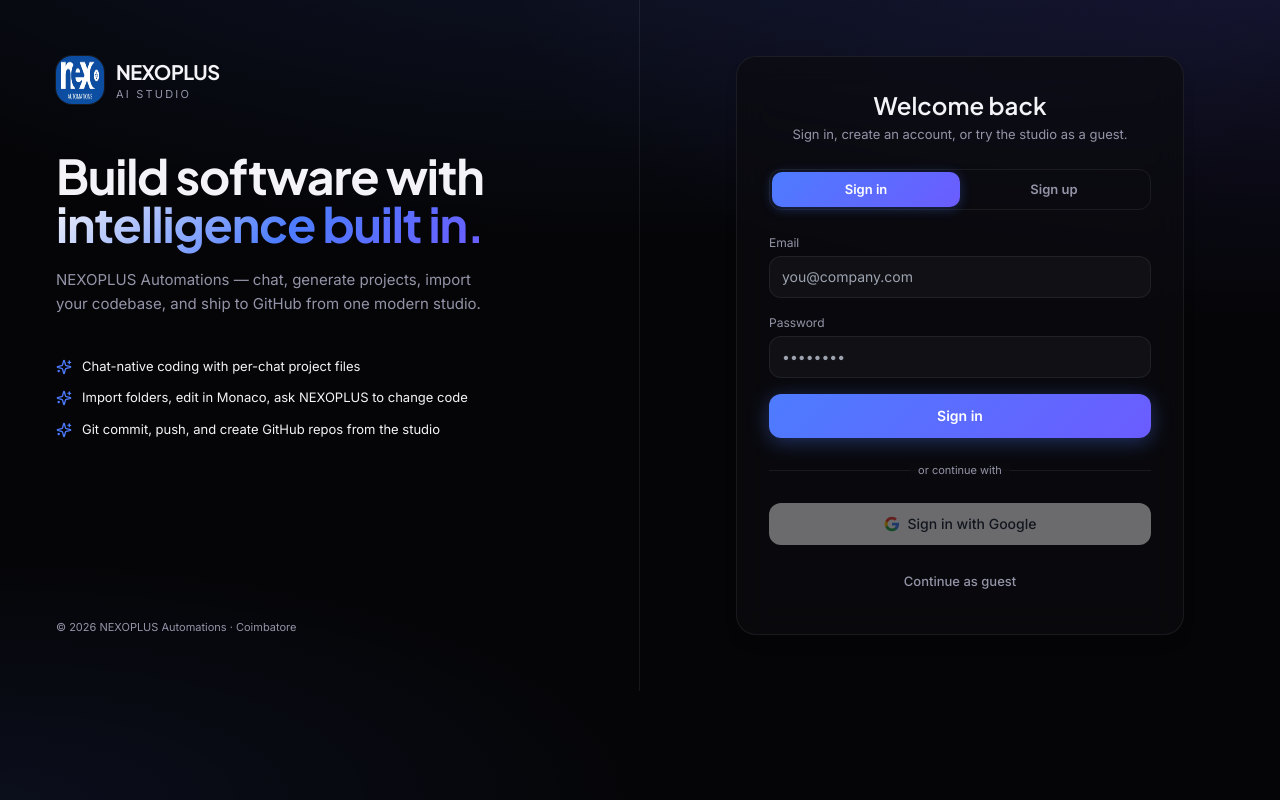
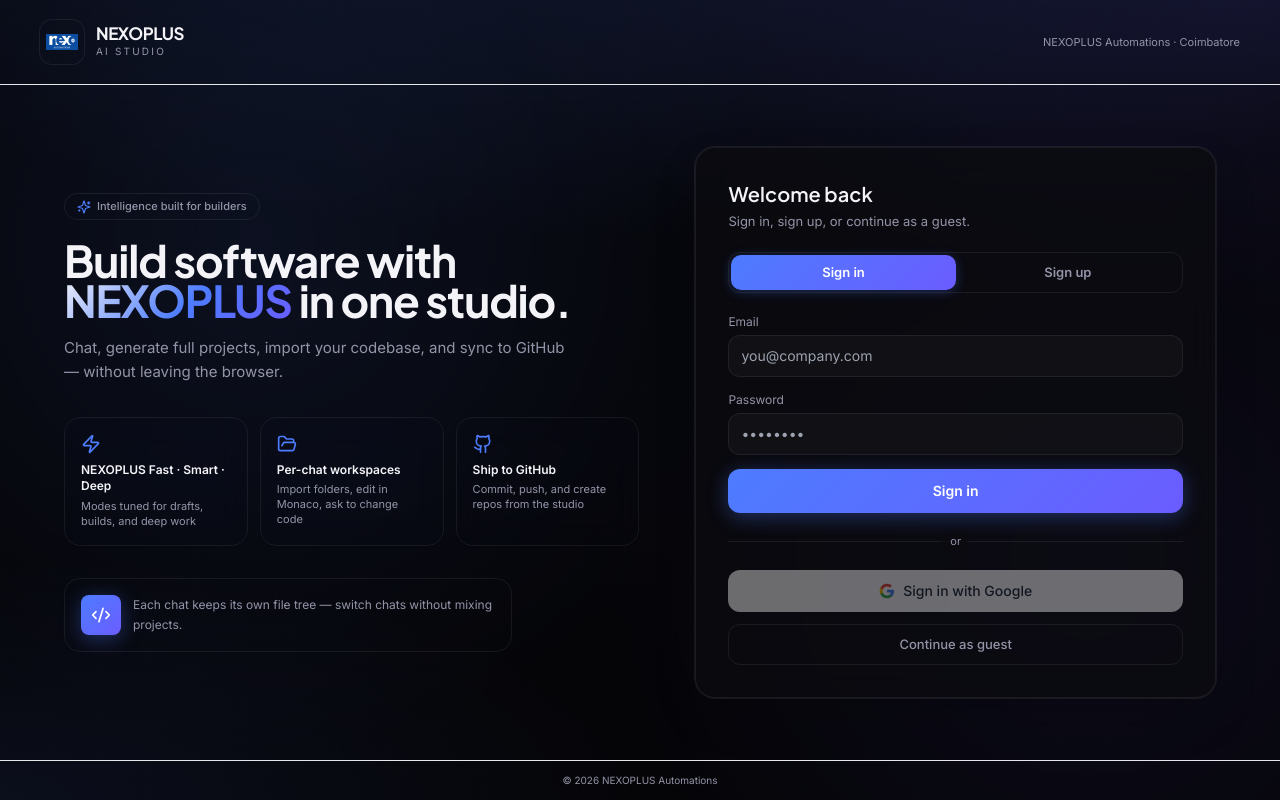
Before and after one commit to karthiknexoplus/NEXO-AI, a React (Vite) app in the folder web/: page / in a window 1280 px wide. Built offline with nearby package versions, Linux system fonts and the light colour scheme; no server answers.

Commit message:
Refresh landing layout and fix logo aspect ratio.
Use a full-viewport hero with feature cards and object-contain logos on the landing page and sidebar.

Co-authored-by: Cursor <cursoragent@cursor.com>

```diff
--- a/web/src/components/LandingPage.tsx
+++ b/web/src/components/LandingPage.tsx
@@ -1,5 +1,5 @@
 import { useEffect, useState } from "react";
-import { Loader2, Sparkles } from "lucide-react";
+import { Code2, FolderOpen, Github, Loader2, Sparkles, Zap } from "lucide-react";
 import {
   fetchAuthConfig,
   login,
@@ -15,10 +15,10 @@ interface LandingPageProps {
   onAuthenticated: (session: AuthSession) => void;
 }
 
-const FEATURES = [
-  "Chat-native coding with per-chat project files",
-  "Import folders, edit in Monaco, ask NEXOPLUS to change code",
-  "Git commit, push, and create GitHub repos from the studio",
+const HIGHLIGHTS = [
+  { icon: Zap, title: "NEXOPLUS Fast · Smart · Deep", desc: "Modes tuned for drafts, builds, and deep work" },
+  { icon: FolderOpen, title: "Per-chat workspaces", desc: "Import folders, edit in Monaco, ask to change code" },
+  { icon: Github, title: "Ship to GitHub", desc: "Commit, push, and create repos from the studio" },
 ];
 
 export function LandingPage({ onAuthenticated }: LandingPageProps) {
@@ -58,8 +58,7 @@ export function LandingPage({ onAuthenticated }: LandingPageProps) {
     setBusy(true);
     setError(null);
     try {
-      const session = await login(email, password);
-      finish(session);
+      finish(await login(email, password));
     } catch (err) {
       setError(err instanceof Error ? err.message : "Sign in failed");
     } finally {
@@ -72,8 +71,7 @@ export function LandingPage({ onAuthenticated }: LandingPageProps) {
     setBusy(true);
     setError(null);
     try {
-      const session = await register(email, password);
-      finish(session);
+      finish(await register(email, password));
     } catch (err) {
       setError(err instanceof Error ? err.message : "Sign up failed");
     } finally {
@@ -85,8 +83,7 @@ export function LandingPage({ onAuthenticated }: LandingPageProps) {
     setBusy(true);
     setError(null);
     try {
-      const session = await loginAsGuest();
-      finish(session);
+      finish(await loginAsGuest());
     } catch {
       setError("Could not start guest session");
     } finally {
@@ -95,67 +92,101 @@ export function LandingPage({ onAuthenticated }: LandingPageProps) {
   };
 
   return (
-    <div className="min-h-full nexo-app-bg overflow-y-auto">
-      <div className="min-h-full grid lg:grid-cols-2">
-        <section
-          className="relative flex flex-col justify-between p-10 lg:p-14 border-b lg:border-b-0 lg:border-r border-nexo-border"
+    <div className="h-dvh min-h-[600px] flex flex-col nexo-app-bg overflow-hidden relative">
+      <div
+        className="pointer-events-none absolute inset-0 opacity-40"
+        aria-hidden
         style={{
-            background:
-              "linear-gradient(145deg, color-mix(in srgb, var(--nexo-brand) 18%, var(--nexo-sidebar)) 0%, var(--nexo-panel) 55%, var(--nexo-app-bg) 100%)",
+          backgroundImage: `
+            radial-gradient(circle at 20% 30%, color-mix(in srgb, var(--nexo-brand) 25%, transparent) 0%, transparent 45%),
+            radial-gradient(circle at 85% 70%, color-mix(in srgb, var(--nexo-brand-2) 20%, transparent) 0%, transparent 40%)
+          `,
         }}
-        >
-          <div>
-            <div className="flex items-center gap-3 mb-12">
+      />
+      <div
+        className="pointer-events-none absolute inset-0 opacity-[0.03] dark:opacity-[0.06]"
+        style={{
+          backgroundImage:
+            "linear-gradient(var(--nexo-border) 1px, transparent 1px), linear-gradient(90deg, var(--nexo-border) 1px, transparent 1px)",
+          backgroundSize: "48px 48px",
+        }}
+        aria-hidden
+      />
+
+      <header className="relative z-10 shrink-0 flex items-center justify-between px-6 lg:px-10 py-5 border-b border-nexo-border/60">
+        <div className="flex items-center gap-3">
+          <div className="h-11 w-11 shrink-0 rounded-xl ring-1 ring-nexo-border bg-nexo-composer/80 flex items-center justify-center overflow-hidden p-1.5">
             <img
               src="/nexoplus-logo.png"
-                alt="NEXOPLUS"
-                className="w-12 h-12 rounded-2xl ring-1 ring-nexo-border shadow-sm"
+              alt=""
+              className="max-h-full max-w-full w-auto h-auto object-contain"
             />
+          </div>
           <div>
-                <p className="font-display text-xl font-bold tracking-tight text-nexo-fg">
+            <p className="font-display text-[17px] font-bold tracking-tight text-nexo-fg leading-none">
               NEXOPLUS
             </p>
-                <p className="text-[11px] uppercase tracking-[0.2em] text-nexo-muted">
+            <p className="text-[10px] uppercase tracking-[0.22em] text-nexo-muted mt-0.5">
               AI Studio
             </p>
           </div>
         </div>
-            <h1 className="font-display text-4xl lg:text-5xl font-bold leading-[1.1] tracking-tight text-nexo-fg max-w-lg">
+        <p className="hidden sm:block text-[11px] text-nexo-muted">
+          NEXOPLUS Automations · Coimbatore
+        </p>
+      </header>
+
+      <main className="relative z-10 flex-1 min-h-0 flex items-center justify-center px-6 lg:px-10 py-6 lg:py-8">
+        <div className="w-full max-w-6xl grid lg:grid-cols-[1.05fr_0.95fr] gap-10 lg:gap-14 items-center">
+          <div className="space-y-8">
+            <div>
+              <span className="inline-flex items-center gap-1.5 px-3 py-1 rounded-full text-[11px] font-medium border border-nexo-border bg-nexo-composer/60 text-nexo-muted mb-5">
+                <Sparkles className="w-3.5 h-3.5 text-nexo-brand" />
+                Intelligence built for builders
+              </span>
+              <h1 className="font-display text-[2.25rem] sm:text-4xl lg:text-[2.75rem] font-bold leading-[1.08] tracking-tight text-nexo-fg">
                 Build software with{" "}
-              <span className="nexo-gradient-text">intelligence built in.</span>
+                <span className="nexo-gradient-text">NEXOPLUS</span> in one studio.
               </h1>
-            <p className="mt-5 text-[15px] text-nexo-muted max-w-md leading-relaxed">
-              NEXOPLUS Automations — chat, generate projects, import your codebase, and ship to
-              GitHub from one modern studio.
+              <p className="mt-4 text-[15px] text-nexo-muted max-w-lg leading-relaxed">
+                Chat, generate full projects, import your codebase, and sync to GitHub — without
+                leaving the browser.
               </p>
-            <ul className="mt-10 space-y-3">
-              {FEATURES.map((f) => (
-                <li
-                  key={f}
-                  className="flex items-start gap-2.5 text-[13px] text-nexo-fg/90"
+            </div>
+
+            <div className="grid sm:grid-cols-3 gap-3">
+              {HIGHLIGHTS.map(({ icon: Icon, title, desc }) => (
+                <div
+                  key={title}
+                  className="rounded-2xl border border-nexo-border bg-nexo-sidebar/80 nexo-glass p-4 shadow-sm"
                 >
-                  <Sparkles className="w-4 h-4 text-nexo-brand shrink-0 mt-0.5" />
-                  {f}
-                </li>
+                  <Icon className="w-5 h-5 text-nexo-brand mb-2" />
+                  <p className="text-[12px] font-semibold text-nexo-fg leading-snug">{title}</p>
+                  <p className="text-[11px] text-nexo-muted mt-1 leading-snug">{desc}</p>
+                </div>
               ))}
-            </ul>
             </div>
-          <p className="mt-12 text-[11px] text-nexo-muted">
-            © {new Date().getFullYear()} NEXOPLUS Automations · Coimbatore
+
+            <div className="hidden lg:flex items-center gap-3 rounded-2xl border border-nexo-border bg-nexo-composer/50 p-4 max-w-md">
+              <div className="h-10 w-10 rounded-lg nexo-btn-primary flex items-center justify-center shrink-0">
+                <Code2 className="w-5 h-5 text-white" />
+              </div>
+              <p className="text-[12px] text-nexo-muted leading-relaxed">
+                Each chat keeps its own file tree — switch chats without mixing projects.
               </p>
-        </section>
+            </div>
+          </div>
 
-        <section className="flex items-center justify-center p-8 lg:p-14">
-          <div className="w-full max-w-md">
-            <div className="nexo-glass bg-nexo-sidebar border border-nexo-border rounded-3xl shadow-lg p-8">
-              <h2 className="font-display text-2xl font-semibold text-nexo-fg text-center">
-                Welcome back
+          <div className="w-full max-w-[420px] mx-auto lg:max-w-none lg:ml-auto">
+            <div className="nexo-glass bg-nexo-sidebar border border-nexo-border rounded-3xl shadow-composer p-7 sm:p-8">
+              <h2 className="font-display text-xl font-semibold text-nexo-fg">
+                {tab === "signin" ? "Welcome back" : "Create your account"}
               </h2>
-              <p className="text-center text-[13px] text-nexo-muted mt-1 mb-6">
-                Sign in, create an account, or try the studio as a guest.
+              <p className="text-[13px] text-nexo-muted mt-1 mb-5">
+                Sign in, sign up, or continue as a guest.
               </p>
 
-              <div className="flex rounded-xl border border-nexo-border p-0.5 mb-6 bg-nexo-composer/40">
+              <div className="flex rounded-xl border border-nexo-border p-0.5 mb-5 bg-nexo-composer/40">
                 {(["signin", "signup"] as AuthTab[]).map((t) => (
                   <button
                     key={t}
@@ -173,7 +204,7 @@ export function LandingPage({ onAuthenticated }: LandingPageProps) {
               </div>
 
               {tab === "signup" && (
-                <label className="block text-[12px] text-nexo-muted mb-4">
+                <label className="block text-[12px] text-nexo-muted mb-3">
                   Your name
                   <input
                     value={name}
@@ -185,7 +216,10 @@ export function LandingPage({ onAuthenticated }: LandingPageProps) {
                 </label>
               )}
 
-              <form onSubmit={tab === "signin" ? handleSignIn : handleSignUp} className="space-y-4">
+              <form
+                onSubmit={tab === "signin" ? handleSignIn : handleSignUp}
+                className="space-y-3.5"
+              >
                 <label className="block text-[12px] text-nexo-muted">
                   Email
                   <input
@@ -217,7 +251,7 @@ export function LandingPage({ onAuthenticated }: LandingPageProps) {
                 <button
                   type="submit"
                   disabled={busy}
-                  className="w-full py-3 rounded-xl nexo-btn-primary font-semibold text-sm disabled:opacity-50"
+                  className="w-full py-3 rounded-xl nexo-btn-primary font-semibold text-sm disabled:opacity-50 mt-1"
                 >
                   {busy ? (
                     <span className="inline-flex items-center gap-2 justify-center">
@@ -232,12 +266,12 @@ export function LandingPage({ onAuthenticated }: LandingPageProps) {
                 </button>
               </form>
 
-              <div className="relative my-6">
+              <div className="relative my-5">
                 <div className="absolute inset-0 flex items-center">
                   <div className="w-full border-t border-nexo-border" />
                 </div>
                 <div className="relative flex justify-center text-[11px]">
-                  <span className="bg-nexo-sidebar px-2 text-nexo-muted">or continue with</span>
+                  <span className="bg-nexo-sidebar px-2 text-nexo-muted">or</span>
                 </div>
               </div>
 
@@ -246,13 +280,8 @@ export function LandingPage({ onAuthenticated }: LandingPageProps) {
                 disabled={busy || !googleEnabled}
                 onClick={() => startGoogleSignIn()}
                 className="w-full flex items-center justify-center gap-2 py-2.5 rounded-xl border border-nexo-border bg-white text-gray-800 text-sm font-medium hover:bg-gray-50 disabled:opacity-40 disabled:cursor-not-allowed dark:bg-nexo-composer dark:text-nexo-fg dark:hover:bg-nexo-hover"
-                title={
-                  googleEnabled
-                    ? "Sign in with Google"
-                    : "Ask your admin to add Google OAuth credentials in Studio settings"
-                }
               >
-                <svg className="w-4 h-4" viewBox="0 0 24 24" aria-hidden>
+                <svg className="w-4 h-4 shrink-0" viewBox="0 0 24 24" aria-hidden>
                   <path
                     fill="#4285F4"
                     d="M22.56 12.25c0-.78-.07-1.53-.2-2.25H12v4.26h5.92c-.26 1.37-1.04 2.53-2.21 3.31v2.77h3.57c2.08-1.92 3.28-4.74 3.28-8.09z"
@@ -277,14 +306,18 @@ export function LandingPage({ onAuthenticated }: LandingPageProps) {
                 type="button"
                 disabled={busy}
                 onClick={() => void handleGuest()}
-                className="mt-4 w-full py-2.5 rounded-xl text-[13px] font-medium text-nexo-muted hover:text-nexo-fg hover:bg-nexo-hover border border-transparent hover:border-nexo-border transition-colors"
+                className="mt-3 w-full py-2.5 rounded-xl text-[13px] font-medium border border-nexo-border text-nexo-muted hover:text-nexo-fg hover:bg-nexo-hover transition-colors"
               >
                 Continue as guest
               </button>
             </div>
           </div>
-        </section>
         </div>
+      </main>
+
+      <footer className="relative z-10 shrink-0 py-3 text-center text-[10px] text-nexo-muted border-t border-nexo-border/50">
+        © {new Date().getFullYear()} NEXOPLUS Automations
+      </footer>
     </div>
   );
 }
--- a/web/src/components/Sidebar.tsx
+++ b/web/src/components/Sidebar.tsx
@@ -107,11 +107,13 @@ export function Sidebar({
     <aside className="w-[280px] shrink-0 h-full flex flex-col nexo-glass bg-nexo-sidebar border border-nexo-border rounded-2xl overflow-hidden shadow-sm transition-colors duration-300">
       <div className="p-5 border-b border-nexo-border">
         <div className="flex items-center gap-3">
-          <img
-            src="/nexoplus-logo.png"
-            alt="NEXOPLUS"
-            className="w-11 h-11 rounded-xl object-contain ring-1 ring-nexo-border"
-          />
+          <div className="h-11 w-11 shrink-0 rounded-xl ring-1 ring-nexo-border bg-nexo-composer/50 flex items-center justify-center p-1.5 overflow-hidden">
+            <img
+              src="/nexoplus-logo.png"
+              alt="NEXOPLUS"
+              className="max-h-full max-w-full w-auto h-auto object-contain"
+            />
+          </div>
           <div className="min-w-0">
             <p className="font-display font-semibold text-[15px] tracking-tight text-nexo-fg leading-tight">
               NEXOPLUS
```
Lines whose indentation alone changed are shown as unchanged.
